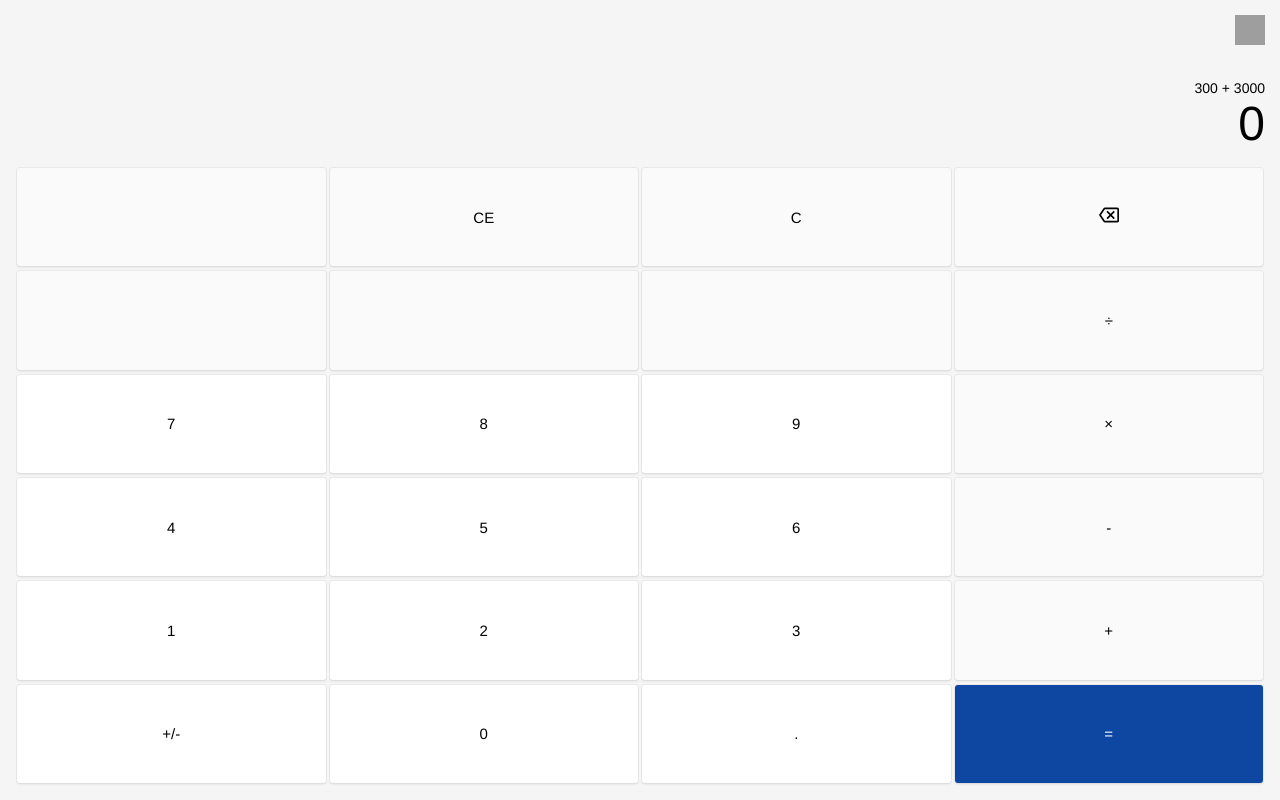
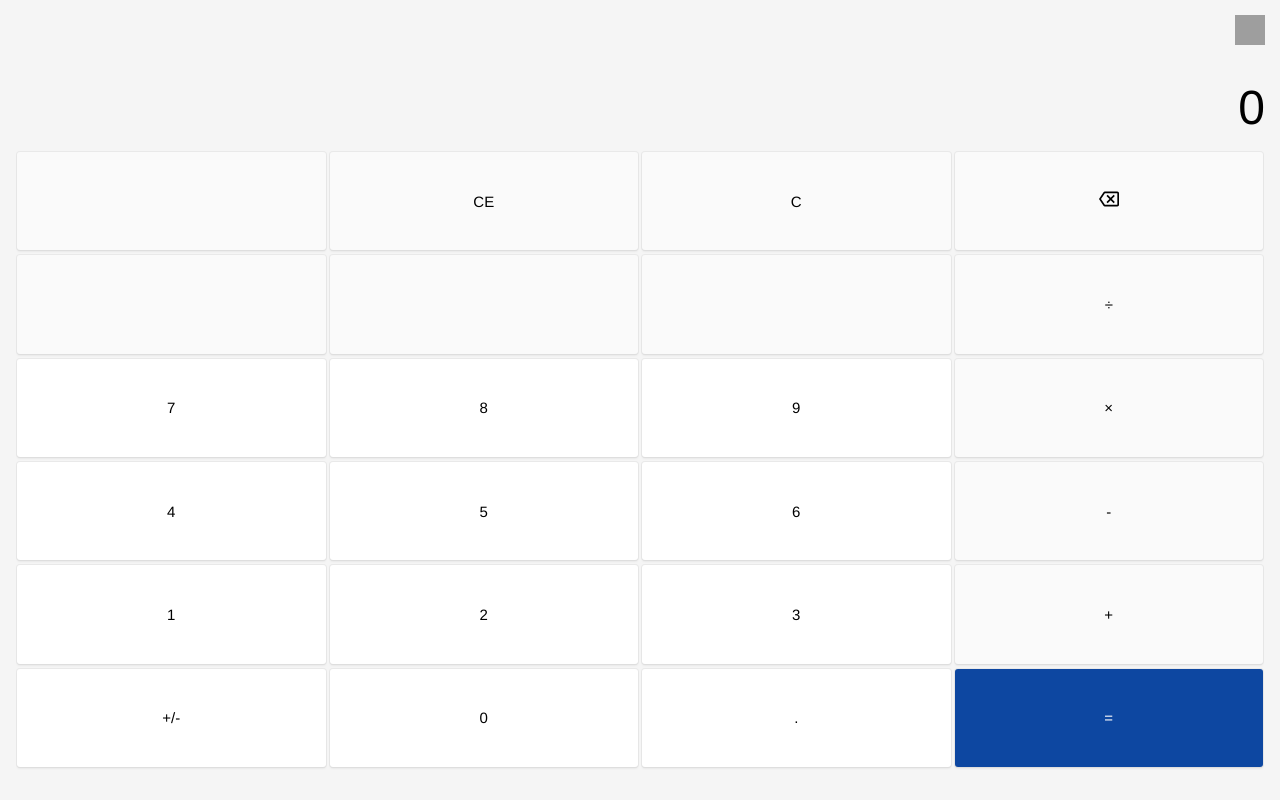
Before and after one commit to YENA924/Calculator-Vue, a Vue app: page / in a window 1280 px wide. Built offline with nearby package versions, Linux system fonts and the light colour scheme; grey boxes are pictures that could not be loaded.

Commit message:
- 키패드 입력 작업중, 정규표현식으로 필터링 예정 - 클래스 변경

```diff
--- a/public/index.html
+++ b/public/index.html
@@ -1,5 +1,5 @@
 <!DOCTYPE html>
-<html lang="">
+<html lang="ko">
   <head>
     <meta charset="utf-8">
     <meta http-equiv="X-UA-Compatible" content="IE=edge">
--- a/src/assets/style/_calculator.scss
+++ b/src/assets/style/_calculator.scss
@@ -47,7 +47,7 @@
     align-items: flex-end;
     flex-wrap: wrap;
 
-    .input {
+    .result {
       font-size: 48px;
       margin: 0;
     }
@@ -82,6 +82,7 @@
       .keypad__backspace--icon {
         background: url('@/assets/icon/backspace.svg') no-repeat center center;
         background-size: 20px;
+        font-size: 0;
       }
     }
   }
--- a/src/components/CalculatorDisplay.vue
+++ b/src/components/CalculatorDisplay.vue
@@ -1,13 +1,13 @@
 <template>
   <div class="calc__display">
-    <div class="calc__history">
+    <!-- <div class="calc__history">
       <button class="history__button">
         <span class="history__button--icon" @click="historyModalOpen = !historyModalOpen"></span>
       </button>
     </div>
     <div class="calc__input_container">
-      <p class="input--prev">300 + 3000</p>
-      <p class="input">0</p>
+      <p class="result--prev">{{ inputPrevValue }}</p>
+      <p class="result" @keypress="onKeyPressEvent">{{ inputDisplayValue }}</p>
     </div>
 
     <teleport to="body">
@@ -16,7 +16,7 @@
           <p>아직 기록이 없음</p>
         </div>
       </div>
-    </teleport>
+    </teleport> -->
   </div>
 </template>
 
@@ -25,10 +25,19 @@ import { ref } from '@vue/reactivity'
 export default {
   name: 'CalculatorDisplay',
   setup () {
+    const inputDisplayValue = ref(0)
+    const inputPrevValue = ref('')
     const historyModalOpen = ref(true)
 
+    const onKeyPressEvent = ($event) => {
+      console.log($event)
+    }
+
     return {
-      historyModalOpen
+      inputDisplayValue,
+      inputPrevValue,
+      historyModalOpen,
+      onKeyPressEvent
     }
   }
 }
--- a/src/components/CalculatorKeypad.vue
+++ b/src/components/CalculatorKeypad.vue
@@ -1,11 +1,31 @@
 <template>
-  <div class="calc__keypad">
+  <div class="calc__display">
+    <div class="calc__history">
+      <button class="history__button">
+        <span class="history__button--icon" @click="historyModalOpen = !historyModalOpen"></span>
+      </button>
+    </div>
+    <div class="calc__input_container">
+      <p class="result--prev">{{ inputPrevValue }}</p>
+      <p class="result" @keypress="onKeyPressEvent">{{ inputDisplayValue }}</p>
+    </div>
+
+    <teleport to="body">
+      <div v-if="historyModalOpen" class="calc__history--modal">
+        <div class="history--modal__contents">
+          <p>아직 기록이 없음</p>
+        </div>
+      </div>
+    </teleport>
+  </div>
+
+  <div class="calc__keypad" @click.left="onClickKeyPad">
     <div class="keypad__group">
       <button></button>
       <button>CE</button>
       <button>C</button>
       <button class="keypad__backspace">
-        <span class="keypad__backspace--icon"></span>
+        <span class="keypad__backspace--icon">backspace</span>
       </button>
     </div>
     <div class="keypad__group">
@@ -42,7 +62,47 @@
 </template>
 
 <script>
+import { ref } from '@vue/reactivity'
+
 export default {
-  name: 'CalculatorKeypad'
+  name: 'CalculatorKeypad',
+  setup () {
+    const inputDisplayValue = ref(0)
+    const inputPrevValue = ref('')
+    const historyModalOpen = ref(true)
+
+    const onKeyPressEvent = ($event) => {
+      console.log($event)
+    }
+
+    const onClickKeyPad = (event) => {
+      const innerText = event.target.innerText
+
+      if (innerText === undefined || innerText === null || innerText === '') return false
+
+      console.log('event:::::', event, innerText)
+      switch (true) {
+        case /^[0-9]*$/.test(innerText):
+          console.log('숫자');
+          break;
+        case /^[+\-×C]*$/.test(innerText):
+          console.log('숫자');
+          break;
+        case /^[=]*$/.test(innerText):
+          console.log('계산');
+          break;
+        default:
+          console.error('알 수 없는 입력값 입니다.');
+      }
+    }
+
+    return {
+      inputDisplayValue,
+      inputPrevValue,
+      historyModalOpen,
+      onKeyPressEvent,
+      onClickKeyPad
+    }
+  }
 }
 </script>
```
